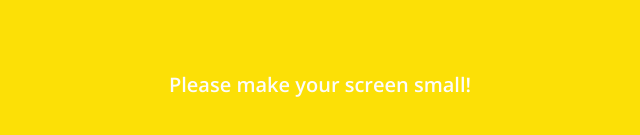
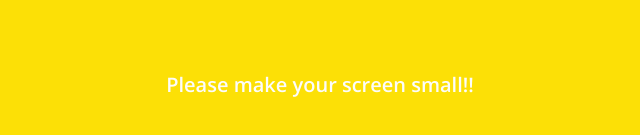
Before and after one commit to Steadazy/kakao-clone, a plain HTML site: page index.html in a window 1280 px wide. Shown: the part 315-450 px from the top of the page, 320-960 px from the left. Drawn offline with nearby package versions, Linux system fonts and the light colour scheme.

Commit message:
add comment
!

```diff
--- a/index.html
+++ b/index.html
@@ -129,7 +129,7 @@
   </nav>
   <div class="big-screen">
     <span class="big-screen__text">
-      Please make your screen small!
+      Please make your screen small!!
     </span>
   </div>
 </body>
```
Also changed, not shown: chat.html (+1 -1 lines), find.html (+1 -1 lines), friends.html (+1 -1 lines), more.html (+1 -1 lines), settings.html (+1 -1 lines).
